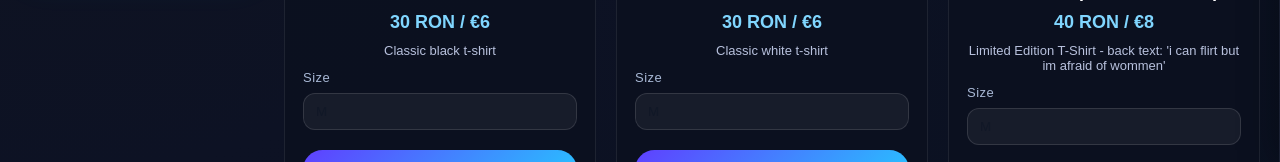
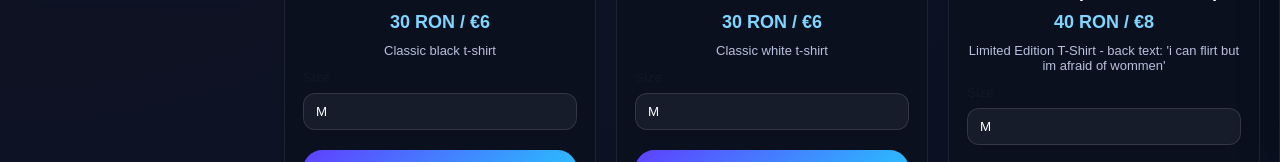
Before and after one commit to bunkrock77-cell/77bunk-rock-site, a plain HTML site: page index.html in a window 1280 px wide. Shown: the part 638-800 px from the top of the page. Drawn offline with Linux system fonts and the light colour scheme.

Commit message:
git commit -m "Update style.css with new design changes"

```diff
--- a/css/style.css
+++ b/css/style.css
@@ -240,7 +240,7 @@ nav a {
     margin: 12px 0 8px;
     text-align: left;
     font-size: 13px;
-    color: #a9b9d6;
+    color: #111827;
     letter-spacing: 0.5px;
 }
 
@@ -250,7 +250,7 @@ nav a {
     border-radius: 12px;
     border: 1px solid rgba(255,255,255,0.12);
     background: rgba(255,255,255,0.05);
-    color: #111827;
+    color: #ffffff;
     margin-bottom: 12px;
     appearance: none;
 }
```
